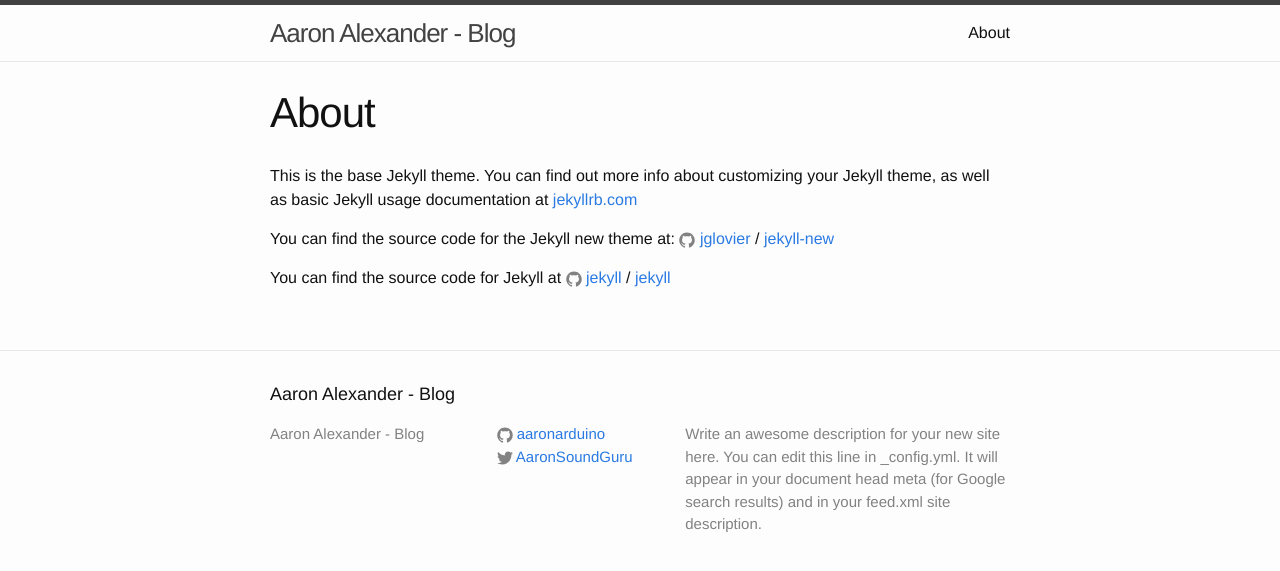
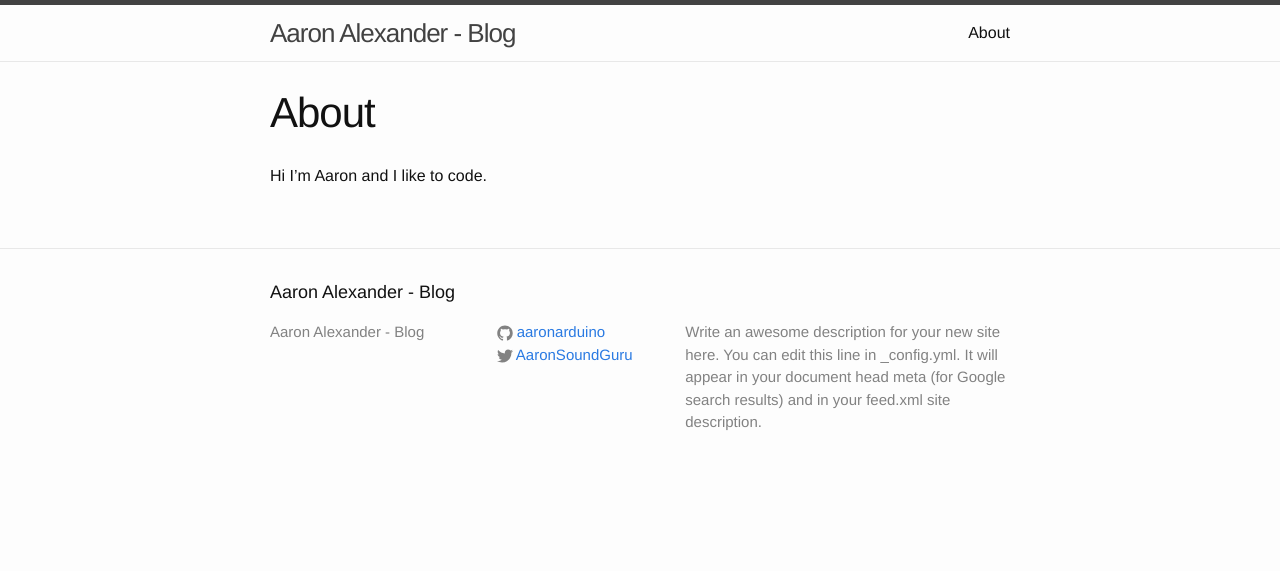
Before and after one commit to aaronarduino/aaronarduino.github.io, a Jekyll site: the page built from about.md, in a window 1280 px wide. Shown: the top 571 px of the page. Built offline with Jekyll 4.4.1, drawn with Linux system fonts in a browser that asks for light colours.

Commit message:
Update about.md

```diff
--- a/about.md
+++ b/about.md
@@ -4,12 +4,4 @@ title: About
 permalink: /about/
 ---
 
-This is the base Jekyll theme. You can find out more info about customizing your Jekyll theme, as well as basic Jekyll usage documentation at [jekyllrb.com](http://jekyllrb.com/)
-
-You can find the source code for the Jekyll new theme at:
-{% include icon-github.html username="jglovier" %} /
-[jekyll-new](https://github.com/jglovier/jekyll-new)
-
-You can find the source code for Jekyll at
-{% include icon-github.html username="jekyll" %} /
-[jekyll](https://github.com/jekyll/jekyll)
+Hi I'm Aaron and I like to code.
```
